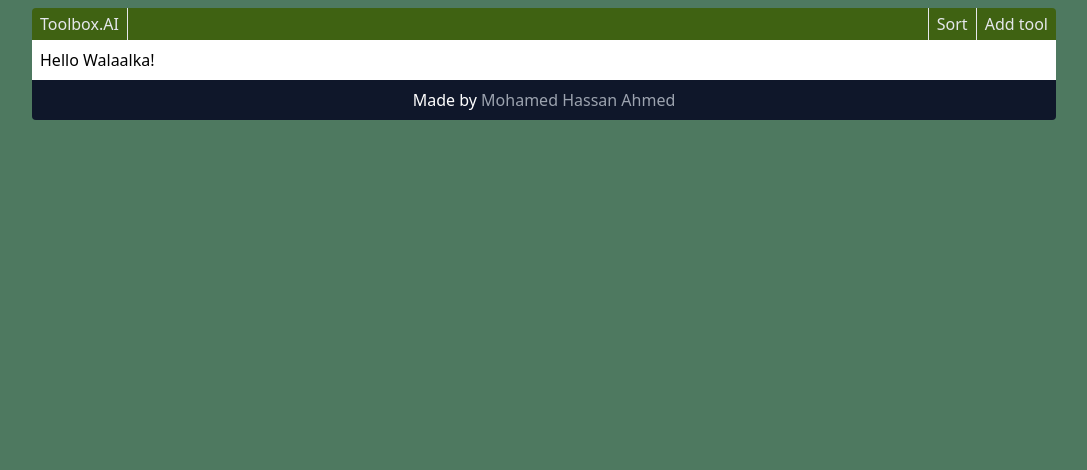
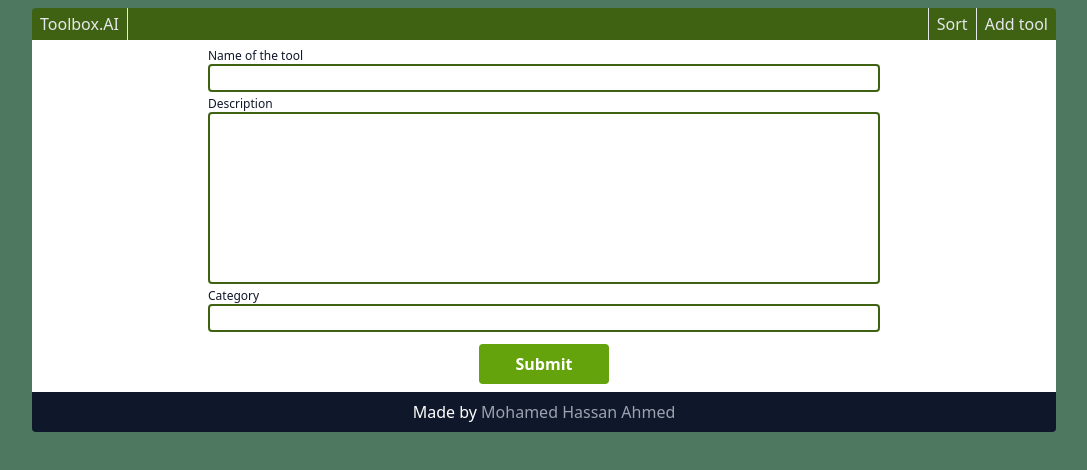
Before and after one commit to maxamed1st/toolbox.AI, a Next.js app: page /newtool in a window 1280 px wide. Shown: the top 470 px of the page, without its empty margins (96-1183 px from the left). Built offline with nearby package versions, Linux system fonts and the light colour scheme.

Commit message:
build interface to add new tools

```diff
--- a/app/newtool/page.js
+++ b/app/newtool/page.js
@@ -1,5 +1,24 @@
-export default function newTool() {
+'use client'
+import { useState } from "react"
+export default function newTool(handleSubmit) {
+    const [title, setTitle] = useState("");
+    const [description, setDescription] = useState("");
+    const [category, setCategory] = useState("");
     return (
-        <h1>Hello Walaalka!</h1>
+        <main>
+            <form className="flex flex-col content-center items-center gap-1 [&>*]:w-2/3">
+                <label className="text-slate-900 text-xs -mb-1"> Name of the tool </label>
+                <input type="text" onChange={e => setTitle(e.target.value)}  value={title} required
+                className="focus:outline-lime-600 border-2 rounded border-lime-800"/>
+                <label className="text-slate-900 text-xs -mb-1"> Description </label>
+                <textarea rows="7" cols="10" onChange={e => setDescription(e.target.value)} value={description} required
+                className="focus:outline-lime-600 border-2 rounded border-lime-800 resize-none overflow-auto"/>
+                <label className="text-slate-900 text-xs -mb-1"> Category </label>
+                <input type="text-area" onChange={e => setCategory(e.target.value)} value={category} autoComplete="on"
+                className="focus:outline-lime-600 border-2 rounded border-lime-800"/>
+                <button type="submit" onClick={handleSubmit}
+                className="bg-lime-600 hover:bg-lime-800 text-white font-bold py-2 px-4 rounded !w-[130px] mt-2"> Submit </button>
+            </form>
+        </main>
     )
 }
```
